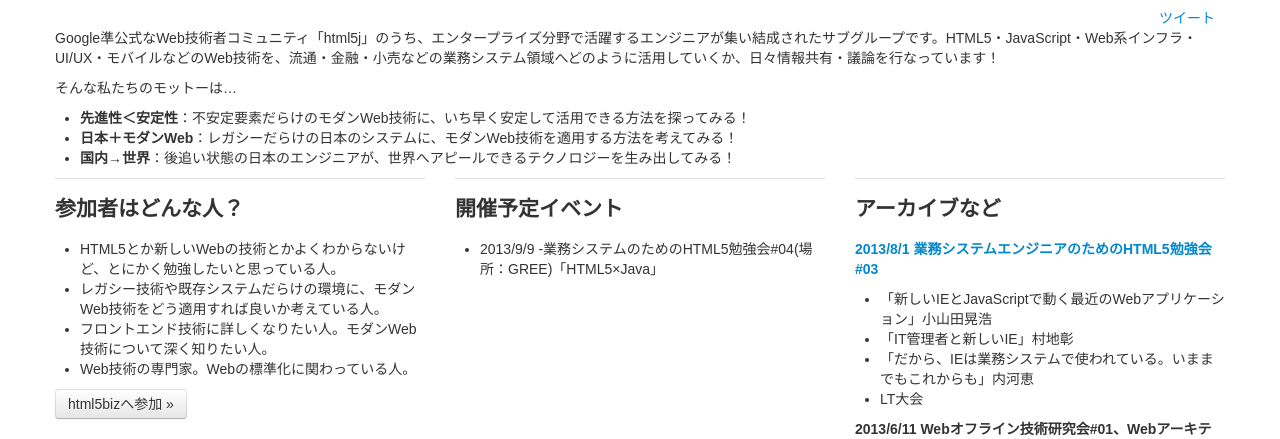
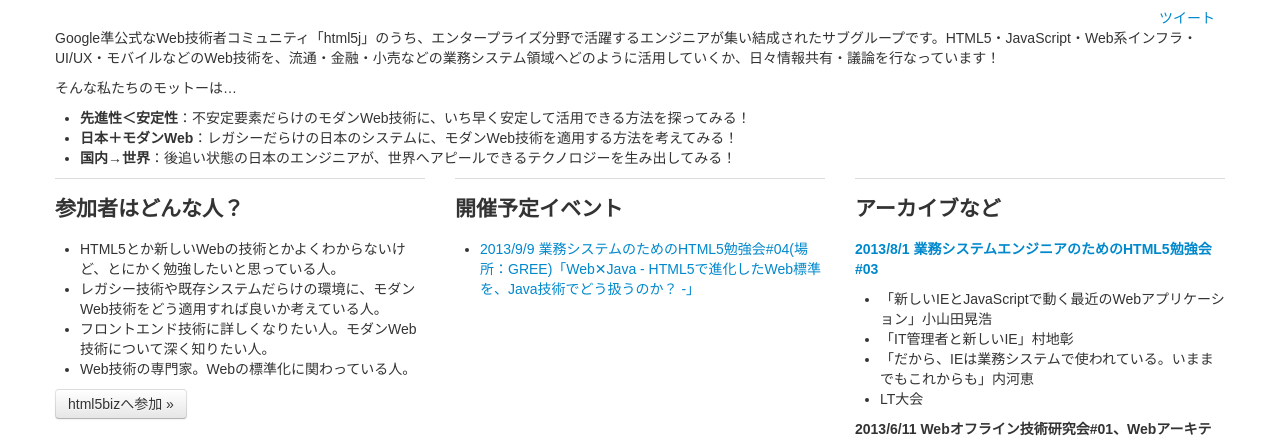
Before and after one commit to html5bizj/www.html5biz.org, a website: page index.html in a window 1280 px wide. Shown: the part 352-791 px from the top of the page. Drawn offline with nearby package versions, Linux system fonts and the light colour scheme.

Commit message:
Add #04 event link

```diff
--- a/index.html
+++ b/index.html
@@ -107,7 +107,8 @@
 			<div class="span4 summary">
 				<h2>開催予定イベント</h2>
 				<ul>
-					<li>2013/9/9 -業務システムのためのHTML5勉強会#04(場所：GREE)「HTML5×Java」</a>
+					<li>
+						<a href="http://atnd.org/events/42782" target="_blank">2013/9/9 業務システムのためのHTML5勉強会#04(場所：GREE)「Web✕Java - HTML5で進化したWeb標準を、Java技術でどう扱うのか？ -」</a>
 					</li>
 				</ul>
 			</div>
```
